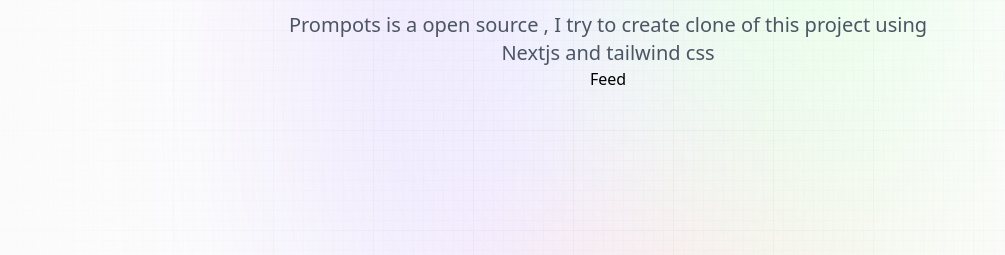
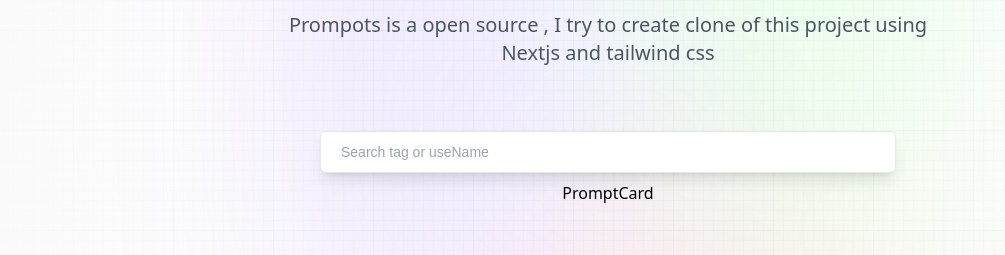
Before and after one commit to pavinane/clone_prompts, a Next.js app: page / in a window 1280 px wide. Shown: the part 275-530 px from the top of the page, without its empty margins (32-1037 px from the left). Built offline with nearby package versions, Linux system fonts and the light colour scheme; no server answers.

Commit message:
create feed card

```diff
--- a/components/Feed.jsx
+++ b/components/Feed.jsx
@@ -1,8 +1,25 @@
-import React from 'react'
+'use client'
+import { useState,useEffect } from "react";
+import PromptCard from "./PromptCard";
 
 const Feed = () => {
+  const [searchName,SearchName] = useState();
+  const handleChange = (e) =>{
+
+  }
   return (
-    <div>Feed</div>
+    <section className="feed">
+      <form className="relative w-full flex-center">
+        <input type="text"
+        value={searchName}
+        onChange={handleChange}
+        placeholder="Search tag or useName"
+        required
+        className="search_input peer"
+        />
+      </form>
+      <PromptCard/>
+    </section>
   )
 }
 
```
